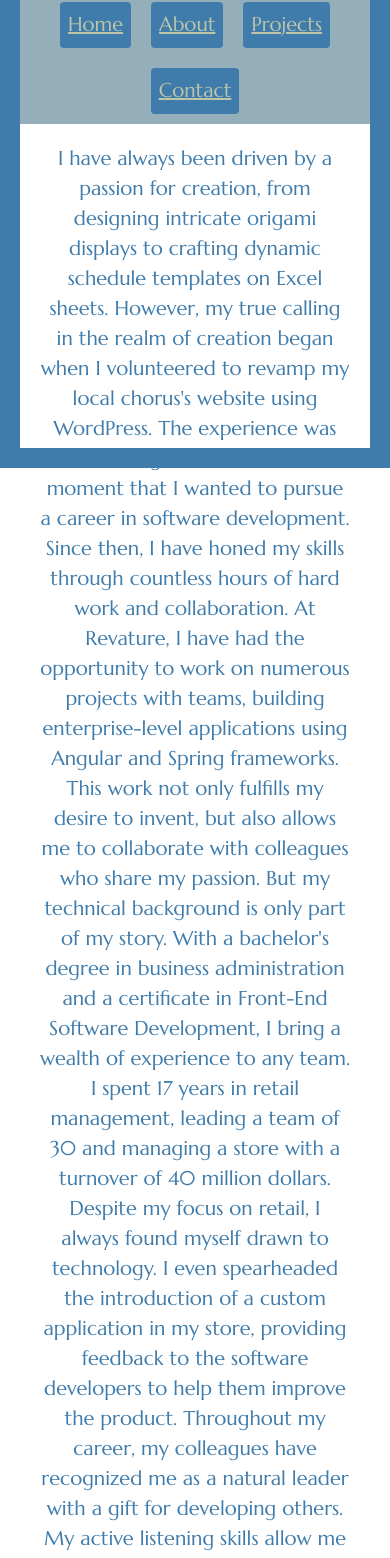
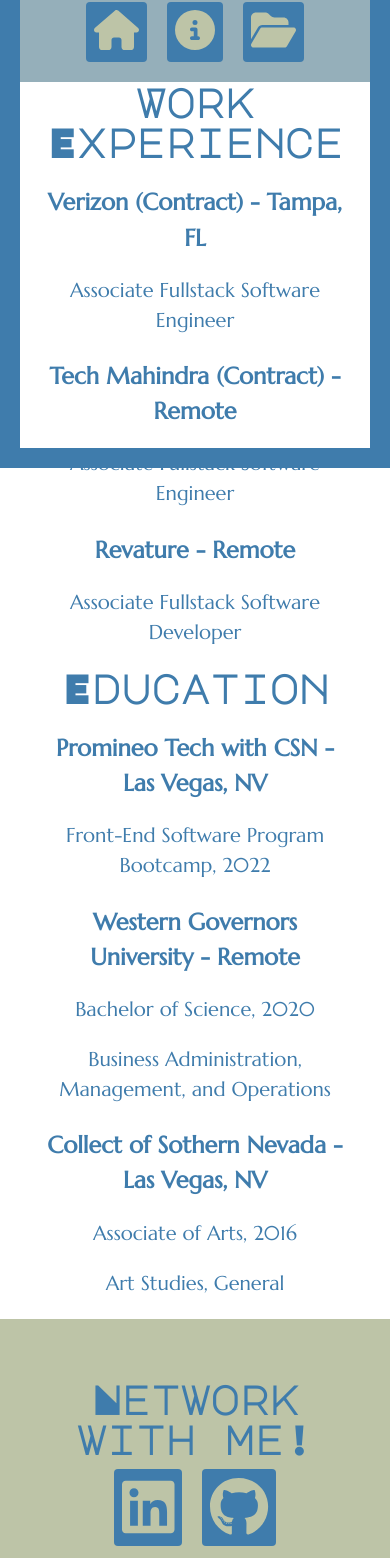
Before and after one commit to daikianjiki/daikianjiki, an Angular app: page /about in a window 390 px wide. Shown: the part 376-1934 px from the top of the page. Built offline with nearby package versions, Linux system fonts and the light colour scheme.

Commit message:
added fa icons as the buttons/links, table is now responsive

```diff
--- a/package.json
+++ b/package.json
@@ -18,6 +18,11 @@
     "@angular/platform-browser": "^16.0.0",
     "@angular/platform-browser-dynamic": "^16.0.0",
     "@angular/router": "^16.0.0",
+    "@fortawesome/angular-fontawesome": "^0.13.0",
+    "@fortawesome/fontawesome-free": "^6.4.2",
+    "@fortawesome/fontawesome-svg-core": "^6.4.0",
+    "@fortawesome/free-brands-svg-icons": "^6.4.2",
+    "@fortawesome/free-solid-svg-icons": "^6.4.0",
     "bootstrap": "^5.3.2",
     "rxjs": "~7.8.0",
     "tslib": "^2.3.0",
--- a/src/app/app.module.ts
+++ b/src/app/app.module.ts
@@ -10,6 +10,7 @@
 import { AboutPageComponent } from './pages/about-page/about-page.component';
 import { ContactPageComponent } from './pages/contact-page/contact-page.component';
 import { ProjectsPageComponent } from './pages/projects-page/projects-page.component';
+import { FontAwesomeModule } from '@fortawesome/angular-fontawesome';
 
 @NgModule({
   declarations: [
@@ -24,7 +25,8 @@
   ],
   imports: [
     BrowserModule,
-    AppRoutingModule
+    AppRoutingModule,
+    FontAwesomeModule
   ],
   providers: [],
   bootstrap: [AppComponent]
--- a/src/app/components/footer/footer.component.css
+++ b/src/app/components/footer/footer.component.css
@@ -16,12 +16,6 @@
     margin-top: auto; /* Push the footer to the bottom */
 }
 
-.contact-list {
-    list-style-type: none;
-    padding: 0;
+footer div a {
+    margin: 10px;
 }
-
-.contact-list a {
-    padding: 10px;
-    display: inline-block;
-}
--- a/src/app/components/footer/footer.component.html
+++ b/src/app/components/footer/footer.component.html
@@ -1,10 +1,11 @@
 <footer>
     <div class="content-wrap">
-        <h2>Let's keep in Touch!</h2>
-        <ul class="contact-list">
-            <li><a href="mailto:daikianjiki@gmail.com">Email me!</a></li>
-            <li><a href="https://github.com/daikianjiki" target="_blank">GitHub</a></li>
-            <li><a href="https://linkedin.com/in/daikianjiki" target="_blank">Linkedin</a></li>
-        </ul>
+        <h2>Network with me!</h2>
+        <a href="https://github.com/daikianjiki" target="_blank" title="LinkedIn">
+            <fa-icon [icon]="LinkedIn" size="3x" />
+        </a>
+        <a href="https://linkedin.com/in/daikianjiki" target="_blank" title="GitHub">
+            <fa-icon [icon]="GitHub" size="3x" />
+        </a>
     </div>
 </footer>
--- a/src/app/components/footer/footer.component.ts
+++ b/src/app/components/footer/footer.component.ts
@@ -1,4 +1,5 @@
 import { Component } from '@angular/core';
+import { faGithub, faLinkedin } from '@fortawesome/free-brands-svg-icons';
 
 @Component({
   selector: 'app-footer',
@@ -7,4 +8,7 @@
 })
 export class FooterComponent {
 
+  GitHub = faGithub
+  LinkedIn = faLinkedin
+
 }
--- a/src/app/components/navbar/navbar.component.css
+++ b/src/app/components/navbar/navbar.component.css
@@ -3,6 +3,7 @@
     margin-left: auto;
     margin-right: auto;
     text-align: center;
+    padding-bottom: 10px;
 }
 
 a {
--- a/src/app/components/navbar/navbar.component.html
+++ b/src/app/components/navbar/navbar.component.html
@@ -1,6 +1,11 @@
 <div class="container">
-    <a routerLink="home">Home</a>
-    <a routerLink="about">About</a>
-    <a routerLink="projects">Projects</a>
-    <a routerLink="contact">Contact</a>
+    <a routerLink="home" title="Home">
+        <fa-icon [icon]="Home" size="2x" />
+    </a>
+    <a routerLink="about" title="About">
+        <fa-icon [icon]="About" size="2x" />
+    </a>
+    <a routerLink="projects" title="Projects">
+        <fa-icon [icon]="Projects" size="2x" />
+    </a>
 </div>
--- a/src/app/components/navbar/navbar.component.ts
+++ b/src/app/components/navbar/navbar.component.ts
@@ -1,4 +1,5 @@
 import { Component } from '@angular/core';
+import { faHome, faInfoCircle, faFolderOpen } from '@fortawesome/free-solid-svg-icons';
 
 @Component({
   selector: 'app-navbar',
@@ -7,4 +8,8 @@
 })
 export class NavbarComponent {
 
+  Home = faHome
+  About = faInfoCircle
+  Projects = faFolderOpen
+
 }
--- a/src/app/pages/about-page/about-page.component.html
+++ b/src/app/pages/about-page/about-page.component.html
@@ -1,31 +1,29 @@
 <div>
-    <p>I have always been driven by a passion for creation, from designing intricate origami displays to crafting dynamic schedule templates on Excel sheets. However, my true calling in the realm of creation began when I volunteered to revamp my local chorus's website using WordPress. The experience was exhilarating, and I knew in that moment that I wanted to pursue a career in software development.
-        Since then, I have honed my skills through countless hours of hard work and collaboration. At Revature, I have had the opportunity to work on numerous projects with teams, building enterprise-level applications using Angular and Spring frameworks. This work not only fulfills my desire to invent, but also allows me to collaborate with colleagues who share my passion.
-        But my technical background is only part of my story. With a bachelor's degree in business administration and a certificate in Front-End Software Development, I bring a wealth of experience to any team. I spent 17 years in retail management, leading a team of 30 and managing a store with a turnover of 40 million dollars. Despite my focus on retail, I always found myself drawn to technology. I even spearheaded the introduction of a custom application in my store, providing feedback to the software developers to help them improve the product.
-        Throughout my career, my colleagues have recognized me as a natural leader with a gift for developing others. My active listening skills allow me to fully engage with every conversation, and I have even had the opportunity to meet and speak with some of the world's most influential figures, including Bernard Arnault, the richest person on the planet.
-        In short, my passion for creation, technical skills, and leadership qualities makes me an ideal candidate for any team looking to achieve great things.
-    </p>
     <h2>Work Experience</h2>
     <section>
-        <h3>Tech Mahindra - Remote</h3>
-        <p>Associate Fullstack Developer</p>
+        <h3>Verizon (Contract) - Tampa, FL</h3>
+        <p>Associate Fullstack Software Engineer</p>
+    </section>
+    <section>
+        <h3>Tech Mahindra (Contract) - Remote</h3>
+        <p>Associate Fullstack Software Engineer</p>
     </section>
     <section>
         <h3>Revature - Remote</h3>
-        <p>Associate Fullstack Developer</p>
+        <p>Associate Fullstack Software Developer</p>
     </section>
     <h2>Education</h2>
     <section>
-        <h3>Promineo Tech with CSN - Las Vegas</h3>
+        <h3>Promineo Tech with CSN - Las Vegas, NV</h3>
         <p>Front-End Software Program Bootcamp, 2022</p>
     </section>
     <section>
-        <h3>Western Governos University - Remote</h3>
+        <h3>Western Governors University - Remote</h3>
         <p>Bachelor of Science, 2020</p>
         <p>Business Administration, Management, and Operations</p>
     </section>
     <section>
-        <h3>Collect of Sothern Nevada - Las Vegas</h3>
+        <h3>Collect of Sothern Nevada - Las Vegas, NV</h3>
         <p>Associate of Arts, 2016</p>
         <p>Art Studies, General</p>
     </section>
--- a/src/app/pages/home-page/home-page.component.css
+++ b/src/app/pages/home-page/home-page.component.css
@@ -8,6 +8,6 @@
 }
 
 img {
-    width: 50px;
-    height: 50px;
+    width: 60px;
+    height: 60px;
 }
--- a/src/styles.css
+++ b/src/styles.css
@@ -157,4 +157,13 @@
         background-size: cover;
         background-position: top left;
     }
+    table thead {
+        display: none;
+    }
+    table tbody {
+        display: flex;
+        flex-direction: column;
+        align-items: center;;
+    }
+
 }
```
Also changed, not shown: src/app/components/header/header.component.css (line endings or trailing spaces), 1 other file (tests, documents, lock files or other folders).
